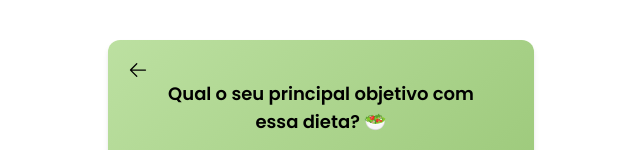
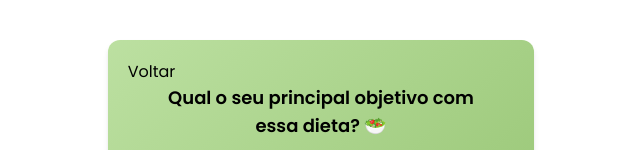
Before and after one commit to joaorhodenntc/NutriAI, a Next.js app: page /quiz in a window 1280 px wide. Shown: the part 164-314 px from the top of the page, without its empty margins (319-959 px from the left). Built offline with nearby package versions, Linux system fonts and the light colour scheme.

Commit message:
removi lib de icons

```diff
--- a/package.json
+++ b/package.json
@@ -4,12 +4,11 @@
   "private": true,
   "scripts": {
     "dev": "next dev",
-    "build": "npm install --legacy-peer-deps && next build",
+    "build": "next build",
     "start": "next start",
     "lint": "next lint"
   },
   "dependencies": {
-    "@heroicons/react": "^2.1.5",
     "@next/font": "^14.2.15",
     "axios": "^1.7.7",
     "cohere-ai": "^7.14.0",
--- a/src/components/quiz.js
+++ b/src/components/quiz.js
@@ -1,12 +1,11 @@
 "use client"
 import Option from "./option";
-import { ArrowLeftIcon } from '@heroicons/react/24/solid';
 
 export default function Quiz({title, options, onAnswerSelect, onBackClick}) {
     return (
       <div className="flex flex-col items-start p-5 rounded-xl w-11/12 md:w-4/6 xl:w-1/3 shadow-md bg-gradient-to-br from-[#BCE0A1] to-[#8fbf6a]">
         <button onClick={onBackClick}>
-          <ArrowLeftIcon className="h-5 w-5" />
+          Voltar
         </button>
         <div className="flex flex-col items-center w-full">
           <h1 className="w-10/12 text-center text-lg font-semibold mb-2">{title}</h1>
--- a/src/components/quizInput.js
+++ b/src/components/quizInput.js
@@ -1,6 +1,5 @@
 "use client"
 import { useState } from "react";
-import { ArrowLeftIcon } from '@heroicons/react/24/solid';
 
 export default function QuizInput({title, onChange, measure, onBackClick}) {
   const [value, setValue] = useState("");
@@ -23,7 +22,7 @@ export default function QuizInput({title, onChange, measure, onBackClick}) {
     return (
       <div className="flex flex-col items-start p-5 rounded-xl w-10/12 md:w-4/6 xl:w-1/3 bg-gradient-to-br from-[#BCE0A1] to-[#8fbf6a]">
         <button onClick={onBackClick}>
-          <ArrowLeftIcon className="h-5 w-5" />
+          Voltar
         </button>
         <div className="flex flex-col items-center">
           <h1 className="w-10/12 text-center text-lg font-semibold">{title}</h1>
```
